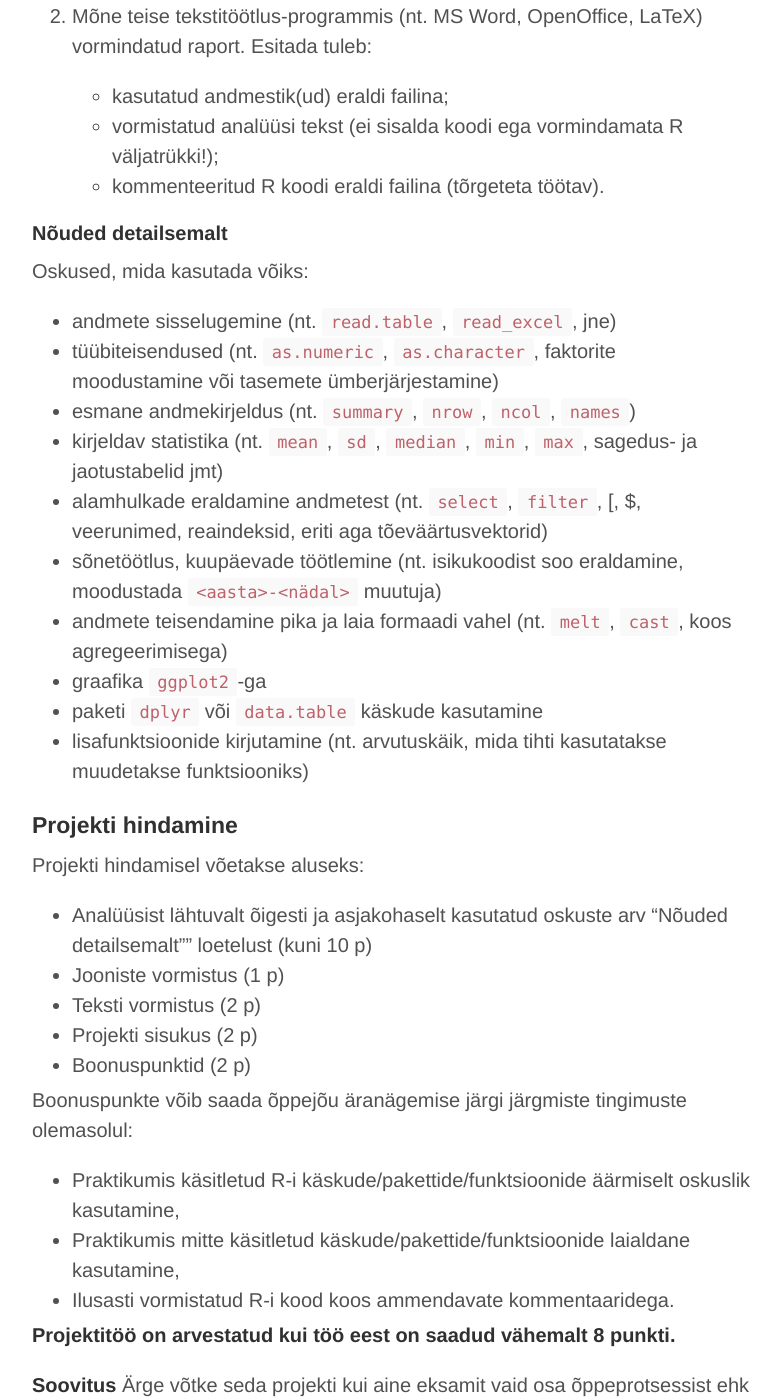
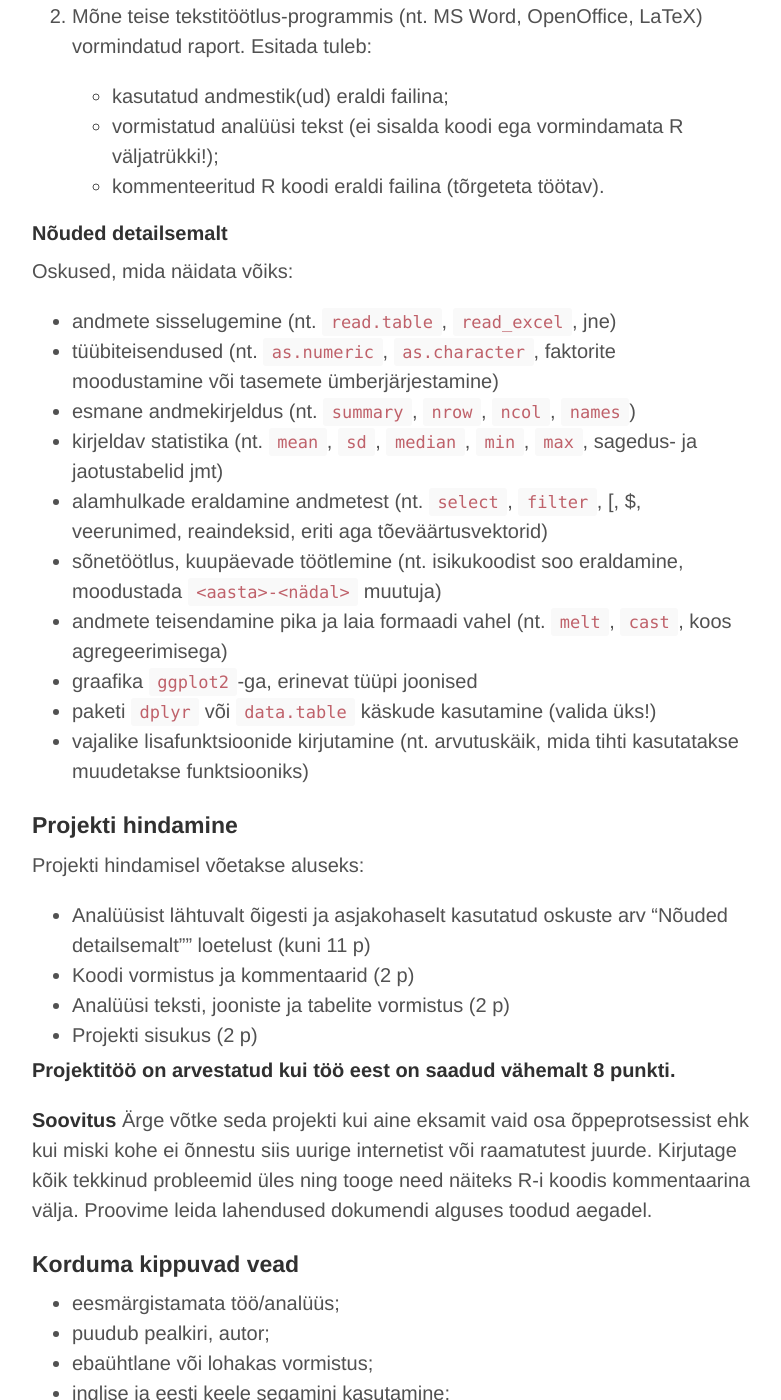
Before and after one commit to Rkursus/2021, a Jekyll site: the page built from projekt_juhend.md, in a window 1280 px wide and 1400 px high, scrolled down 1863 px. Shown: the whole window, without its empty margins (248-1029 px from the left). Built offline with Jekyll 4.4.1, drawn with Linux system fonts in a browser that asks for light colours; our own code applies the rules of GitHub Pages for plain Markdown files; some of the changed text lies outside the part shown.

Commit message:
Update projekt_juhend.md

```diff
--- a/projekt_juhend.md
+++ b/projekt_juhend.md
@@ -6,15 +6,15 @@ title: Projekti juhend
 
 **Projekt tuleb esitada hiljemalt**
 
-- **I rühm**:   22. oktoober 2020 kell 12:00
-- **II rühm**:  17. detsember 2020 kell 12:00
+- **I rühm** ja **mikrokraadiprogramm**:   21. oktoober 2021 kell 12:00
+- **II rühm**:  25. november 2021 kell 12:00
 
 Projektid esitage Moodle keskkonna kaudu. Kõikides saadetud töö failide nimedes peab kajastuma tudengi(te) nimi.
 
 Projektide valmimise käigus tekkinud küsimuste ja probleemide lahendamiseks on võimalus tulla ja küsida järgmistel aegadel:
 
-- **I rühm** T, 20. oktoober 2020 kell 14:15 aud. Delta 2030 (eelnevalt peab konsultatsiooni soovist teada andma).
-- **II rühm** T, 15. detsember 2020 kell 14:15 (eelnevalt peaks konsultatsiooni soovist teada andma).
+- **I rühm** ja **mikrokraadiprogramm** T, 19. oktoober 2021 kell 14:15   (eelnevalt peab konsultatsiooni soovist teada andma).
+- **II rühm** T, 23. november 2021 kell 14:15 (eelnevalt peaks konsultatsiooni soovist teada andma).
 
 
 
@@ -65,7 +65,8 @@ Projekti võib esitada kahel viisil:
 
 ### Nõuded detailsemalt
 
-Oskused, mida kasutada võiks:
+
+Oskused, mida näidata võiks:
 
 * andmete sisselugemine (nt. `read.table`, `read_excel`, jne)
 * tüübiteisendused (nt. `as.numeric`, `as.character`, faktorite moodustamine või tasemete ümberjärjestamine)
@@ -74,27 +75,20 @@ Oskused, mida kasutada võiks:
 * alamhulkade eraldamine andmetest (nt. `select`, `filter`, [, $, veerunimed, reaindeksid, eriti aga tõeväärtusvektorid)
 * sõnetöötlus, kuupäevade töötlemine (nt. isikukoodist soo eraldamine, moodustada `<aasta>-<nädal>` muutuja)
 * andmete teisendamine pika ja laia formaadi vahel (nt. `melt`, `cast`, koos agregeerimisega)
-* graafika `ggplot2`-ga
-* paketi `dplyr` või `data.table` käskude kasutamine
-* lisafunktsioonide kirjutamine (nt. arvutuskäik, mida tihti kasutatakse muudetakse funktsiooniks)
+* graafika `ggplot2`-ga, erinevat tüüpi joonised
+* paketi `dplyr` või `data.table` käskude kasutamine (valida üks!)
+* vajalike lisafunktsioonide kirjutamine (nt. arvutuskäik, mida tihti kasutatakse muudetakse funktsiooniks)
 
 
 ## Projekti hindamine
 
 Projekti hindamisel võetakse aluseks:
 
-* Analüüsist lähtuvalt õigesti ja asjakohaselt kasutatud oskuste arv "Nõuded detailsemalt"" loetelust (kuni 10 p)
-* Jooniste vormistus (1 p)
-* Teksti vormistus (2 p)
+* Analüüsist lähtuvalt õigesti ja asjakohaselt kasutatud oskuste arv "Nõuded detailsemalt"" loetelust (kuni 11 p)
+* Koodi vormistus ja kommentaarid (2 p)
+* Analüüsi teksti, jooniste ja tabelite vormistus (2 p)
 * Projekti sisukus (2 p)
-* Boonuspunktid (2 p)
 
-
-Boonuspunkte võib saada õppejõu äranägemise järgi järgmiste tingimuste olemasolul:
-
-* Praktikumis käsitletud R-i käskude/pakettide/funktsioonide äärmiselt oskuslik kasutamine,
-* Praktikumis mitte käsitletud käskude/pakettide/funktsioonide laialdane kasutamine,
-* Ilusasti vormistatud R-i kood koos ammendavate kommentaaridega.
 
 
 **Projektitöö on arvestatud kui töö eest on saadud vähemalt 8 punkti.**
```
Also changed, not shown: other parts of projekt_juhend.md (+1 -1 lines).
